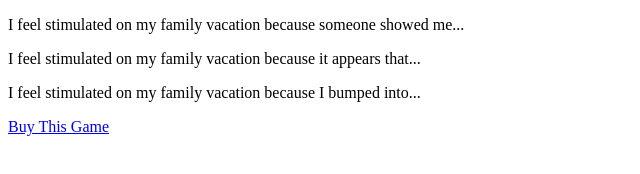
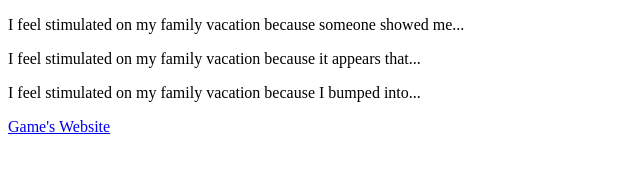
Before and after one commit to ninjabunny/jerky, a plain HTML site: page index.html in a window 1280 px wide. Shown: the full height of the page, 0-640 px from the left. Drawn offline with Linux system fonts and the light colour scheme.

Commit message:
changed link text

```diff
--- a/index.html
+++ b/index.html
@@ -17,7 +17,7 @@
 		<p id='kneejerk1'>hi</p>
 		<p id='kneejerk2'>hi</p>
 		<p id='kneejerk3'>hi</p>
-		<a href='http://www.knapsackgames.com/knee-jerk/'>Buy This Game</a>
+		<a href='http://www.knapsackgames.com/knee-jerk/'>Game's Website</a>
 	</div>
   <script src="js/scripts.js"></script>
   <script>
```
